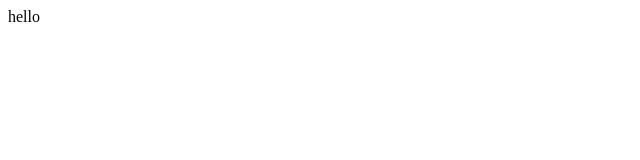
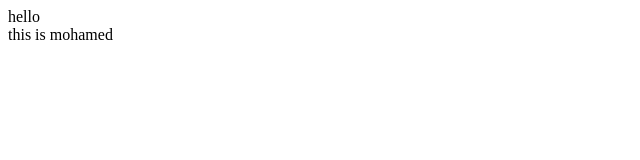
Before and after one commit to mohamedhaggag12/ShowViz, a plain HTML site: page index.html in a window 1280 px wide. Shown: the full height of the page, 0-640 px from the left. Drawn offline with Linux system fonts and the light colour scheme.

Commit message:
added test message to html
the message is this is mohamed

```diff
--- a/index.html
+++ b/index.html
@@ -1 +1,2 @@
 <div>hello</div>
+<div>this is mohamed</div>
```
